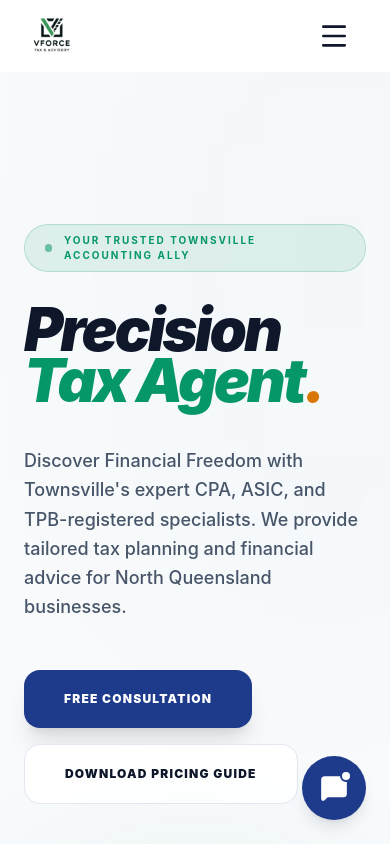
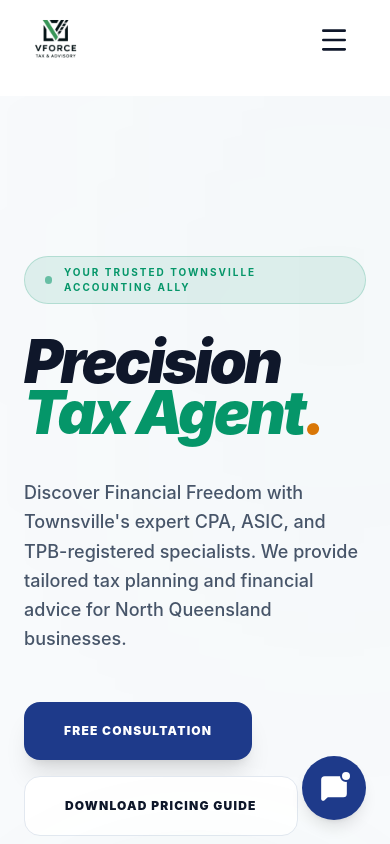
Before and after one commit to vforceacc/vforce-tax-modern, a Next.js app: page / in a window 390 px wide. Shown: the top 844 px of the page. Built offline with nearby package versions, Linux system fonts and the light colour scheme.

Commit message:
Adjust logo proportions for desktop and mobile

```diff
--- a/src/app/layout.tsx
+++ b/src/app/layout.tsx
@@ -92,8 +92,8 @@ export default function RootLayout({
       <body className={`${inter.variable} ${outfit.variable} font-sans bg-vforce-primary text-vforce-charcoal antialiased selection:bg-vforce-emerald selection:text-white overflow-x-hidden w-full`}>
         <MouseGlow />
         <Navbar />
-        {/* Spacer for fixed navbar: h-16 on mobile (logo h-14 + py-2*2), h-28 on desktop */}
-        <div className="h-16 md:h-28"></div>
+        {/* Spacer for fixed navbar: h-24 on mobile, h-36 on desktop */}
+        <div className="h-24 md:h-36 shrink-0"></div>
         <main>{children}</main>
         <Footer />
         <LazyAiChatWidget />
--- a/src/components/Footer.tsx
+++ b/src/components/Footer.tsx
@@ -13,10 +13,10 @@ const Footer = () => {
               <Image
                 src="/vforce-logo.png"
                 alt="VForce Tax"
-                width={120}
-                height={120}
+                width={160}
+                height={160}
                 loading="lazy"
-                className="h-24 w-auto transition-transform group-hover:scale-105"
+                className="h-28 md:h-36 w-auto transition-transform group-hover:scale-105"
               />
             </Link>
             <p className="text-vforce-charcoal text-[15px] font-medium leading-relaxed max-w-sm mb-8">
--- a/src/components/Navbar.tsx
+++ b/src/components/Navbar.tsx
@@ -56,11 +56,11 @@ const Navbar = () => {
             <Image
               src="/vforce-logo.png"
               alt="VForce Tax Logo"
-              width={120}
-              height={120}
+              width={160}
+              height={160}
               priority
-              sizes="120px"
-              className="h-14 md:h-20 w-auto object-contain group-hover:scale-105"
+              sizes="160px"
+              className="h-16 md:h-28 w-auto object-contain group-hover:scale-105"
             />
           </Link>
         </div>
```
